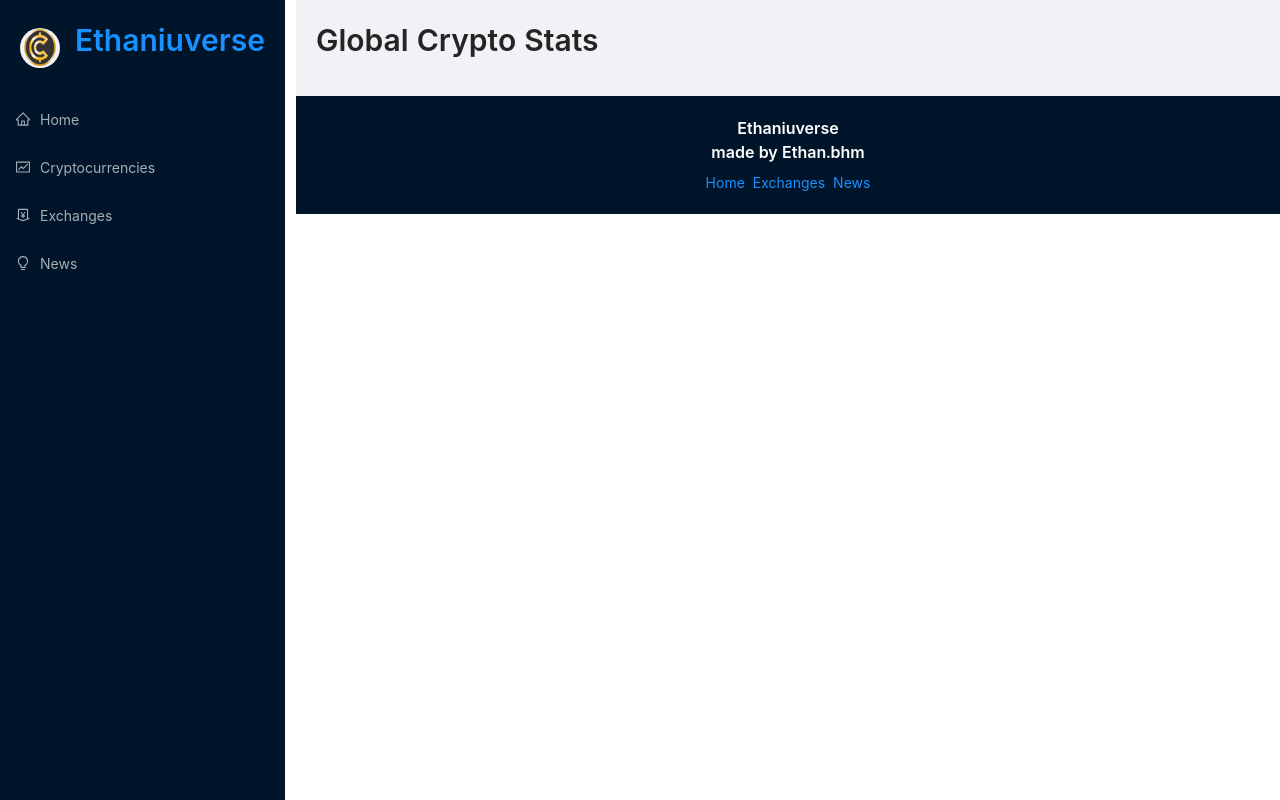
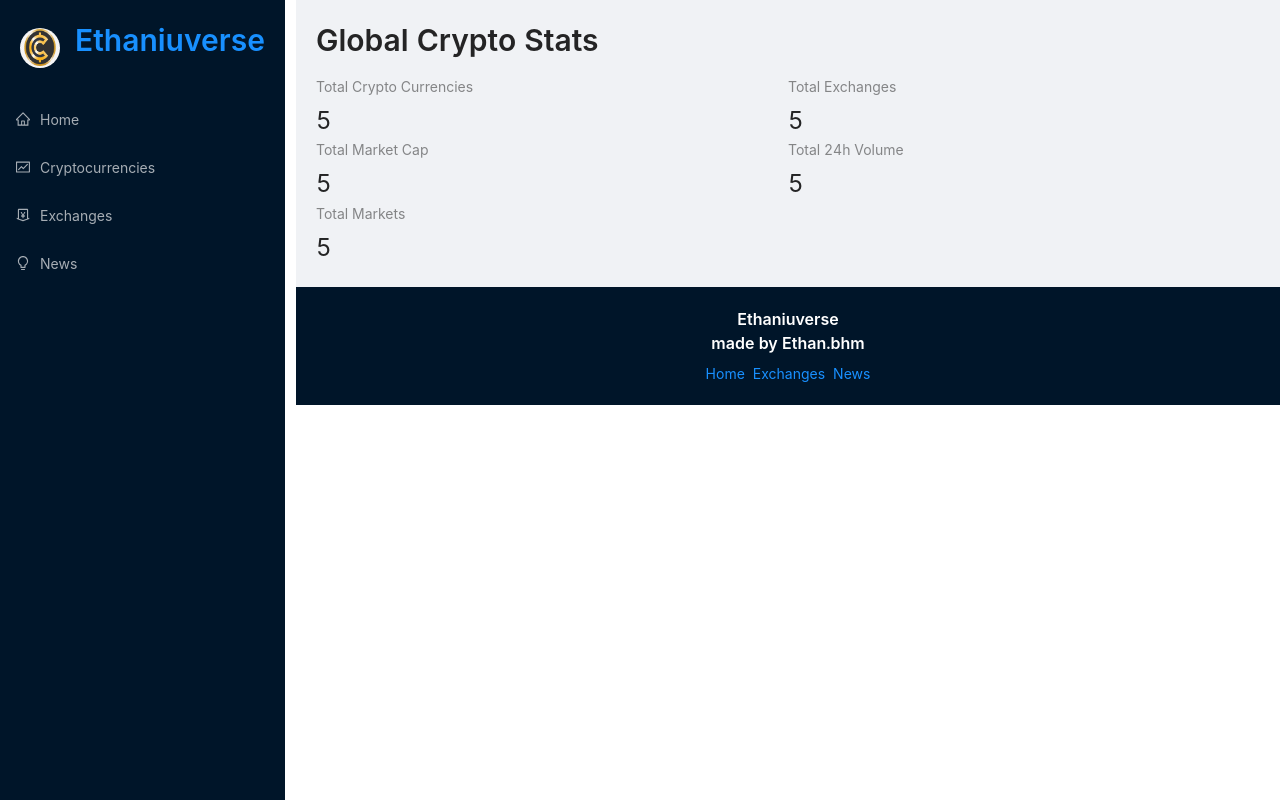
Before and after one commit to ethanbahmanyari0122/crypto_app, a React (Create React App) app: page / in a window 1280 px wide. Built offline with nearby package versions, Linux system fonts and the light colour scheme.

Commit message:
home page started

```diff
--- a/src/components/Homepage/Homepage.jsx
+++ b/src/components/Homepage/Homepage.jsx
@@ -9,6 +9,13 @@ const Homepage = () => {
     return(
         <>
             <Title level={2} className="heading">Global Crypto Stats</Title>
+            <Row>
+                <Col span={12}><Statistic title="Total Crypto Currencies" value="5"/></Col>
+                <Col span={12}><Statistic title="Total Exchanges" value="5"/></Col>
+                <Col span={12}><Statistic title="Total Market Cap" value="5"/></Col>
+                <Col span={12}><Statistic title="Total 24h Volume" value="5"/></Col>
+                <Col span={12}><Statistic title="Total Markets" value="5"/></Col>
+            </Row>
         </>
     )
 }
```
